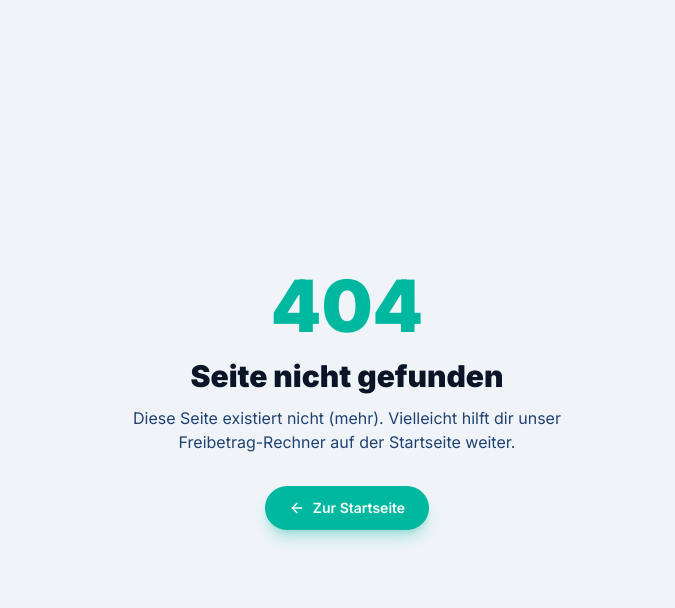
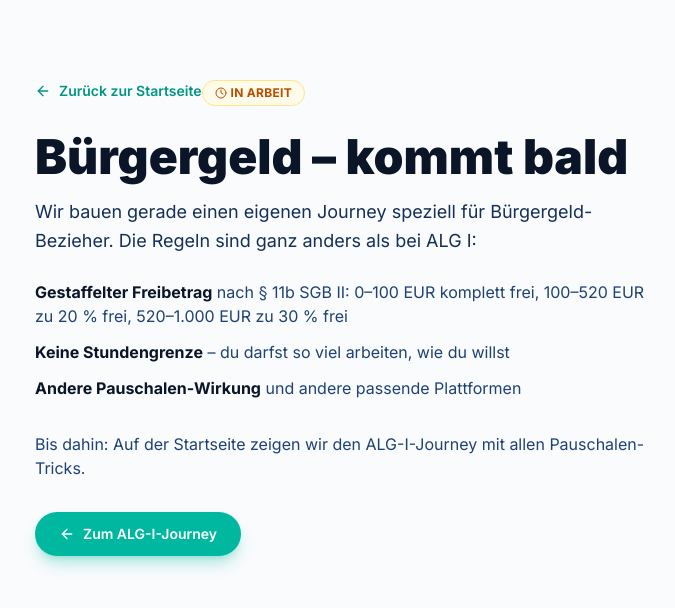
Before and after one commit to Doylim/wasnun-jetzt, a Next.js app: page /buergergeld in a window 1280 px wide. Before the commit this address had no page. Shown: the top 608 px of the page, without its empty margins (293-968 px from the left). Built offline with nearby package versions, Linux system fonts and the light colour scheme.

Commit message:
feat: /buergergeld Platzhalter-Seite

```diff
--- /dev/null
+++ b/src/app/buergergeld/page.tsx
@@ -0,0 +1,68 @@
+import Link from "next/link";
+import type { Metadata } from "next";
+import { ArrowLeft, Clock } from "lucide-react";
+import { Button } from "@/components/ui/button";
+import { Badge } from "@/components/ui/badge";
+
+export const metadata: Metadata = {
+  title: "Bürgergeld – kommt bald",
+  robots: { index: false, follow: true },
+};
+
+export default function BuergergeldPage() {
+  return (
+    <main className="min-h-screen bg-navy-50/40 py-20">
+      <div className="mx-auto max-w-2xl px-4 md:px-6">
+        <Link
+          href="/"
+          className="mb-8 inline-flex items-center gap-2 text-sm font-semibold text-teal-600 hover:underline"
+        >
+          <ArrowLeft className="h-4 w-4" />
+          Zurück zur Startseite
+        </Link>
+
+        <Badge variant="amber" className="mb-4">
+          <Clock className="mr-1 h-3 w-3" aria-hidden="true" />
+          In Arbeit
+        </Badge>
+
+        <h1 className="mb-4 text-4xl font-black text-navy-900 md:text-5xl">
+          Bürgergeld – kommt bald
+        </h1>
+
+        <p className="mb-6 text-lg leading-relaxed text-navy-700">
+          Wir bauen gerade einen eigenen Journey speziell für Bürgergeld-
+          Bezieher. Die Regeln sind ganz anders als bei ALG I:
+        </p>
+
+        <ul className="mb-8 space-y-3 text-navy-600">
+          <li>
+            <strong className="text-navy-900">Gestaffelter Freibetrag</strong>{" "}
+            nach § 11b SGB II: 0–100 EUR komplett frei, 100–520 EUR zu 20 %
+            frei, 520–1.000 EUR zu 30 % frei
+          </li>
+          <li>
+            <strong className="text-navy-900">Keine Stundengrenze</strong> – du
+            darfst so viel arbeiten, wie du willst
+          </li>
+          <li>
+            <strong className="text-navy-900">Andere Pauschalen-Wirkung</strong>{" "}
+            und andere passende Plattformen
+          </li>
+        </ul>
+
+        <p className="mb-8 text-navy-600">
+          Bis dahin: Auf der Startseite zeigen wir den ALG-I-Journey mit allen
+          Pauschalen-Tricks.
+        </p>
+
+        <Button variant="primary" asChild>
+          <Link href="/">
+            <ArrowLeft className="h-4 w-4" />
+            Zum ALG-I-Journey
+          </Link>
+        </Button>
+      </div>
+    </main>
+  );
+}
```
